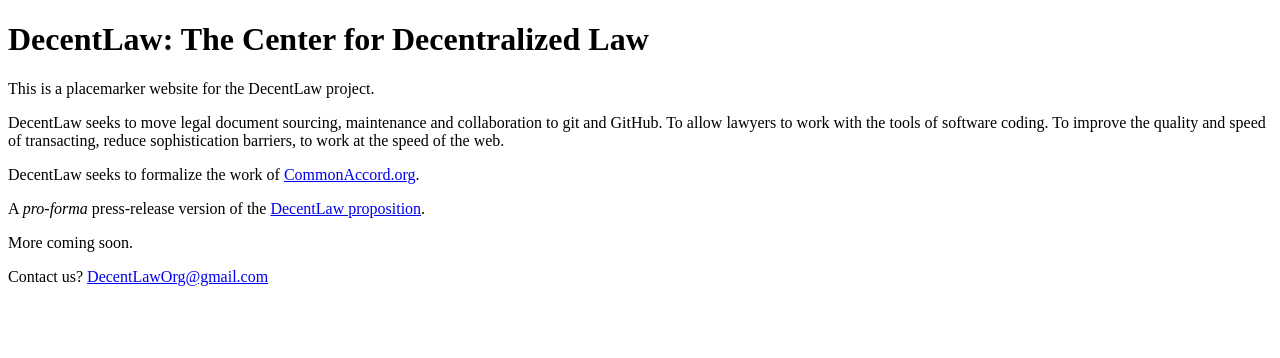
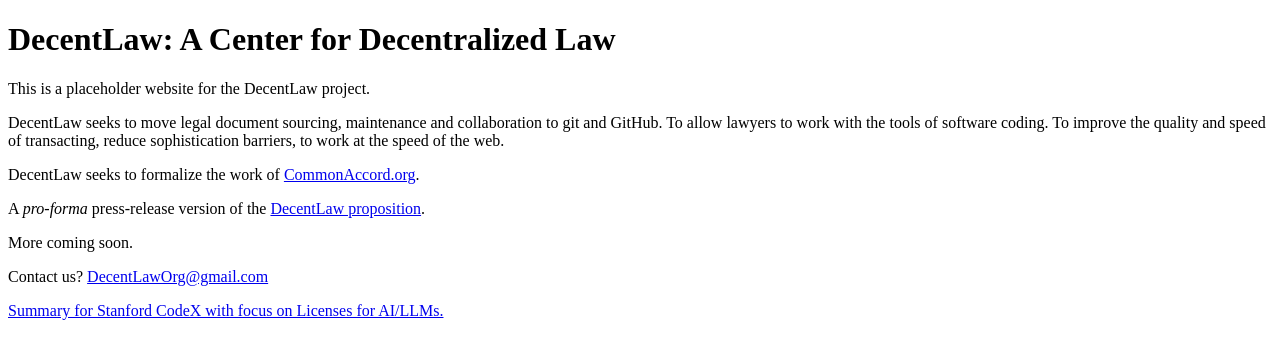
Before and after one commit to DecentLaw/DecentLaw.github.io, a plain HTML site: page index.html in a window 1280 px wide. Drawn offline with Linux system fonts and the light colour scheme.

Commit message:
Adding link to Licenses for AI/LLMs CodeX

```diff
--- a/index.html
+++ b/index.html
@@ -3,13 +3,14 @@
 <html>
 <body>
 
-<h1>DecentLaw: The Center for Decentralized Law</h1>
+<h1>DecentLaw: A Center for Decentralized Law</h1>
 
-<p>This is a placemarker website for the DecentLaw project.</p>
+<p>This is a placeholder website for the DecentLaw project.</p>
 <p>DecentLaw seeks to move legal document sourcing, maintenance and collaboration to git and GitHub. To allow lawyers to work with the tools of software coding.  To improve the quality and speed of transacting, reduce sophistication barriers, to work at the speed of the web.</p>
 <p>DecentLaw seeks to formalize the work of  <a href="http://www.commonaccord.org">CommonAccord.org</a>.</p>
   <p>A <i>pro-forma</i> press-release version of the <a href="https://docs.google.com/document/d/1FYaC0U9h1qo2FvcY85Jj9AVhzWB0GPkEJNnRuaTWXQA/">DecentLaw proposition</a>.
   <p>More coming soon.</p>
   <p>Contact us?  <a href="mailto:decentlaworg@gmail.com">DecentLawOrg@gmail.com</p>
-</body>
+<p><a href="https://docs.google.com/document/d/1_sniU2NQHZviuf2J7Iuv7P4DcE1jor5figqmUXiCekg/edit">Summary for Stanford CodeX with focus on Licenses for AI/LLMs.</a> </p>
+  </body>
 </html>
```
Also changed, not shown: 1 other file.
